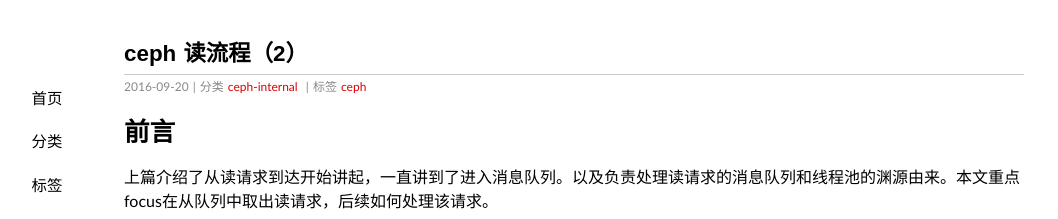
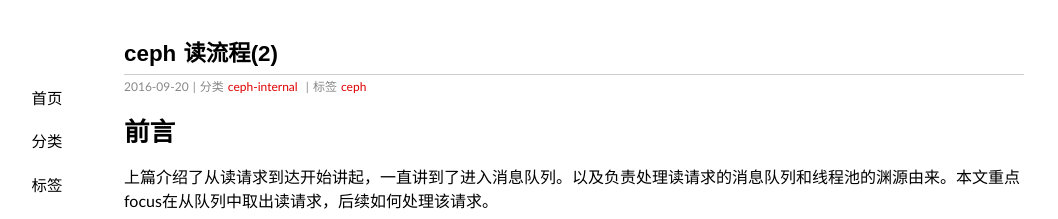
Before and after one commit to Bean-Li/Bean-Li.github.io, a Jekyll site: the page built from _posts/2016-09-20-ceph-read-2.md, in a window 1280 px wide and 900 px high. Shown: the top 219 px of the window, without its empty margins (66-1124 px from the left). Built offline with Jekyll 4.4.1, drawn with Linux system fonts in a browser that asks for light colours; some web fonts are replaced.

```diff
--- a/_posts/2016-09-20-ceph-read-2.md
+++ b/_posts/2016-09-20-ceph-read-2.md
@@ -1,6 +1,6 @@
 ---
 layout: post
-title: ceph 读流程（2）
+title: ceph 读流程(2)
 date: 2016-09-20 22:21:40
 categories: ceph-internal
 tag: ceph
```
